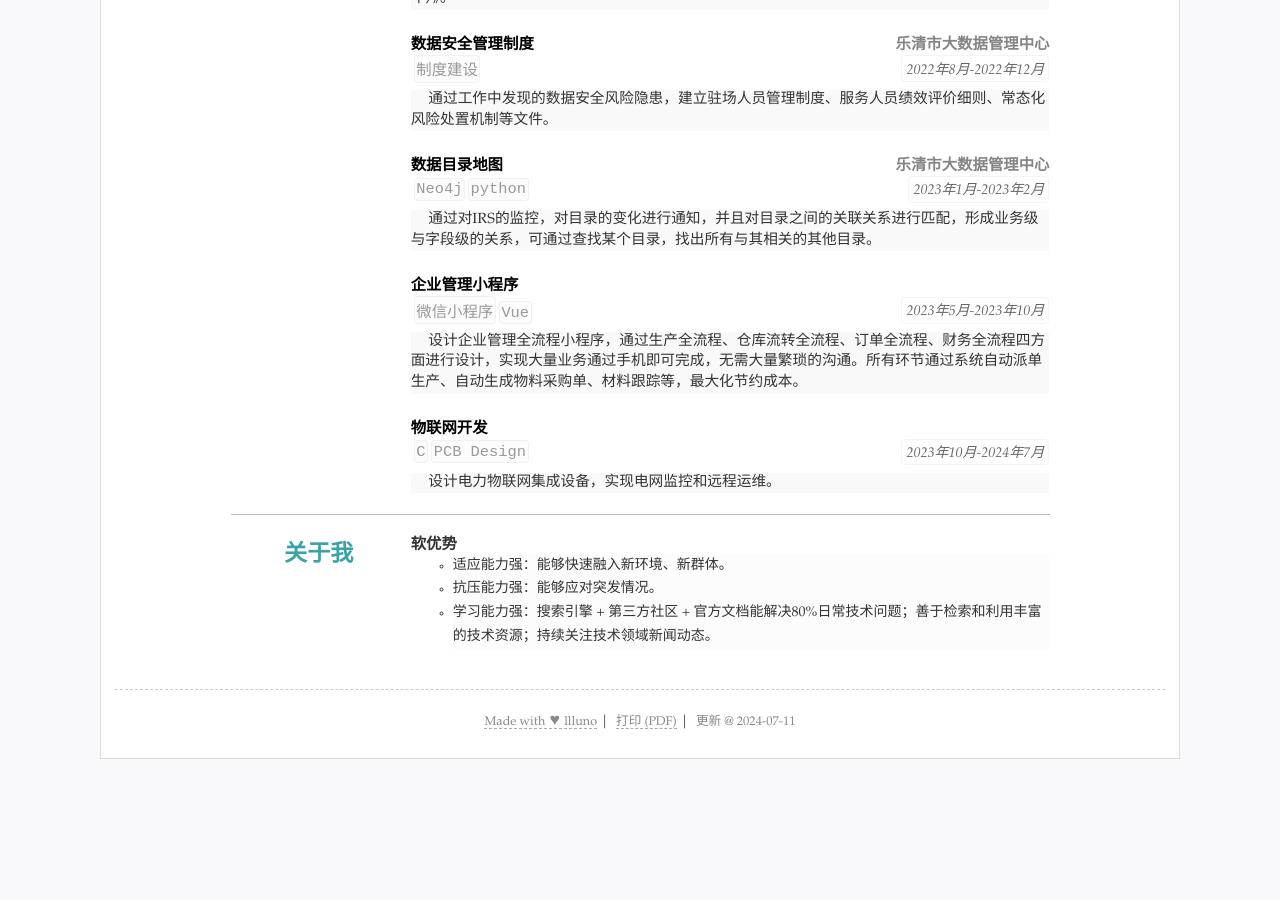
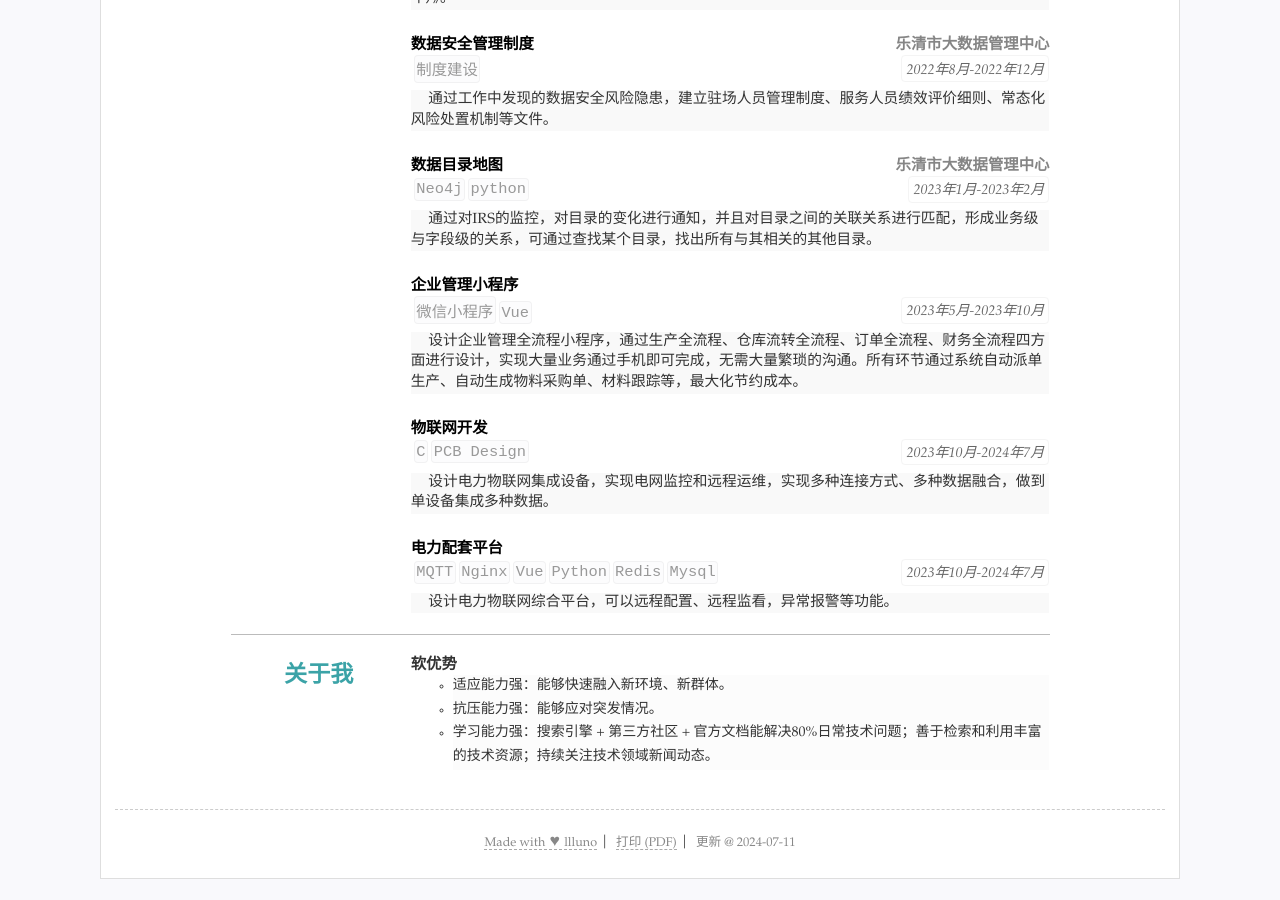
Before and after one commit to llluno/resume, a Jekyll site: the page built from index.html, in a window 1280 px wide and 900 px high, scrolled down 3199 px. Built offline with Jekyll 4.4.1, drawn with Linux system fonts in a browser that asks for light colours; before the commit the page ends 3979 px from its top, so only the background shows below that; some of the changed text lies outside the part shown.

Commit message:
Update resume.yml

```diff
--- a/_data/resume.yml
+++ b/_data/resume.yml
@@ -60,24 +60,29 @@ main: #简历主要内容，
           - bpmn
           - Canal
           - ODPS
-
+          - Django
+          - Docker
+          - PCB Design
+          - ESP32
+          - STM32
+          - MQTT
 
       - title: 技术栈（用过、了解）
         items:
           - Java
           - HBase
-          - Docker
           - Kylin
-          - Django
           - Flink
           - Neo4j
           - Flutter
+          - Swift
+          - Swift UI
 
 
       - title: 技术栈（学习中/计划学习）
         items:
           - TensorFlow
-          - ESP32
+
 
       - title: 证书及其他奖项
         items:
@@ -264,7 +269,18 @@ main: #简历主要内容，
         tags:
           - C
           - PCB Design
-        detail: 设计电力物联网集成设备，实现电网监控和远程运维。
+        detail: 设计电力物联网集成设备，实现电网监控和远程运维，实现多种连接方式、多种数据融合，做到单设备集成多种数据。
+
+      - title: 电力配套平台
+        duration: 2023年10月-2024年7月
+        tags:
+          - MQTT
+          - Nginx
+          - Vue
+          - Python
+          - Redis
+          - Mysql
+        detail: 设计电力物联网综合平台，可以远程配置、远程监看，异常报警等功能。
 
       #可继续添加更多内容
 
```
